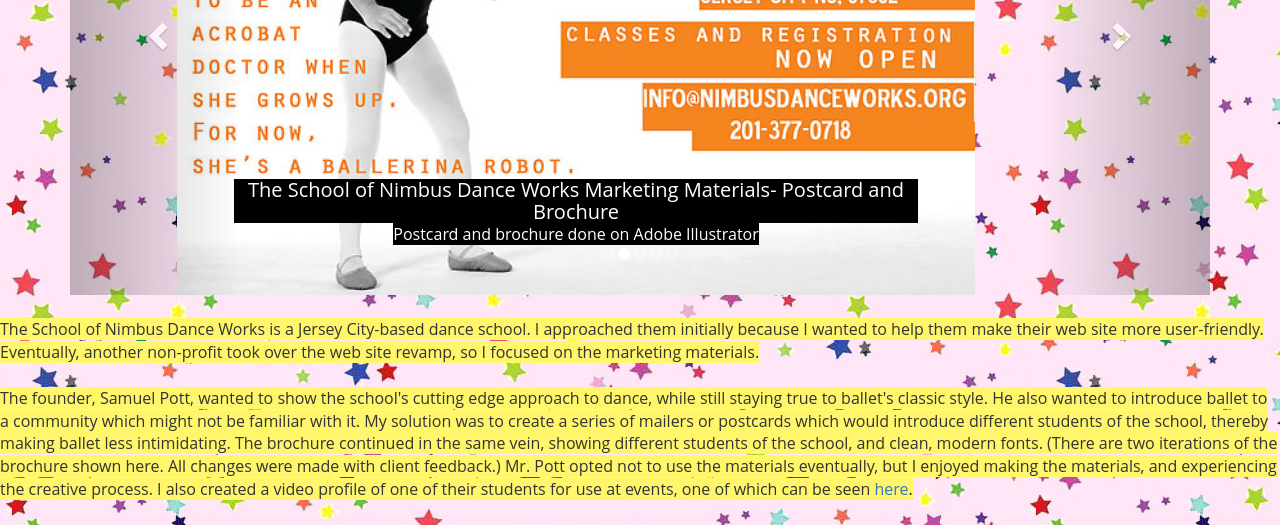
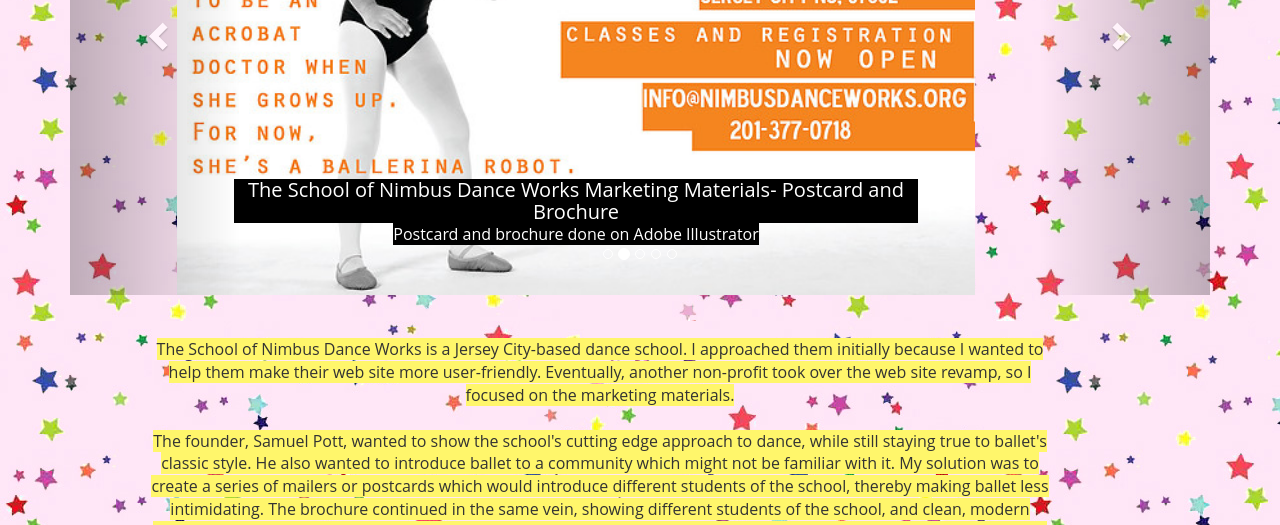
Before and after one commit to mroble/mroble_portfolio, a plain HTML site: page print.html in a window 1280 px wide. Shown: the part 579-1104 px from the top of the page. Drawn offline with Linux system fonts and the light colour scheme.

Commit message:
Add formatting changes for print page

```diff
--- a/main.css
+++ b/main.css
@@ -200,8 +200,15 @@ textarea {
 .span {
 	text-align: center;
 	font-size: 30px;
+	max-width: 850px;
 }
 
+.print-paragraph {
+	margin-top: 20px;
+	text-align: center;
+	max-width: 900px;
+	margin-left: 150px;
+}
 
 /*.navigation-github img {
 	height: 50px;
```
